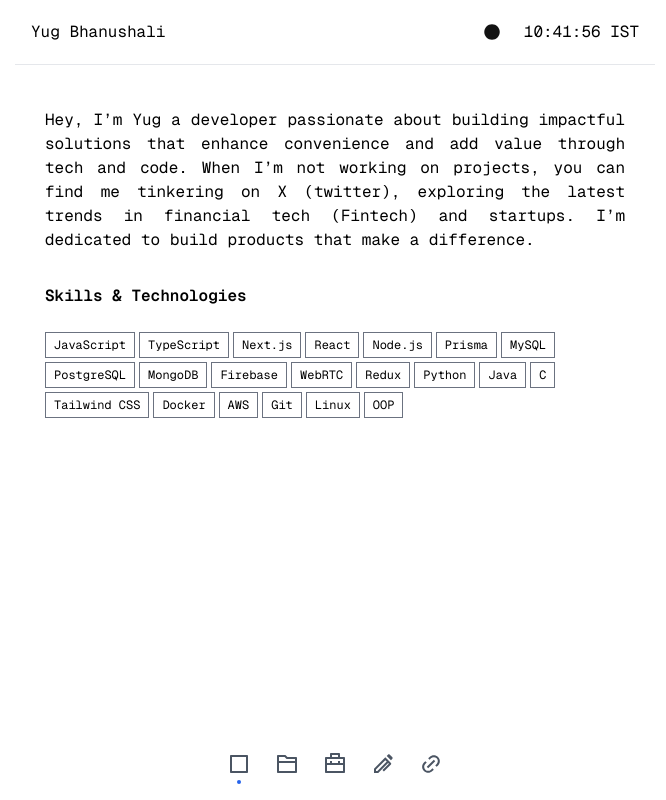
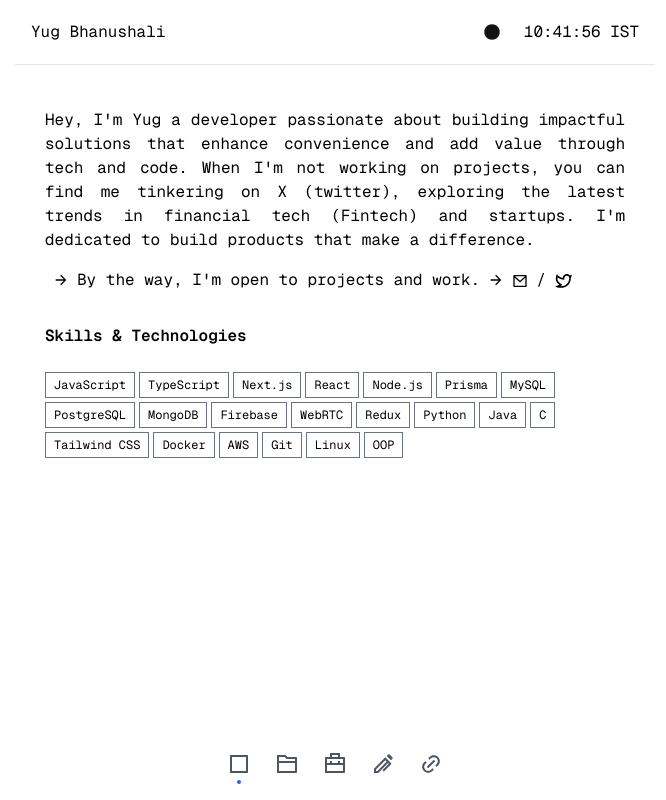
Before and after one commit to YugBhanushali/v2-portfolio, a Next.js app: page / in a window 1280 px wide. Shown: the whole page, without its empty margins (305-971 px from the left). Built offline with nearby package versions, Linux system fonts and the light colour scheme; no server answers.

Commit message:
some minor fixes

```diff
--- a/app/blogs/[slug]/page.tsx
+++ b/app/blogs/[slug]/page.tsx
@@ -2,12 +2,13 @@ import fs from "fs";
 import path from "path";
 import matter from "gray-matter";
 import React from "react";
-import { RiCalendarLine, RiTimeLine, RiUser3Line } from "react-icons/ri";
+import { RiCalendarLine, RiTimeLine } from "react-icons/ri";
 import { unified } from "unified";
 import remarkParse from "remark-parse";
 import remarkRehype from "remark-rehype";
 import rehypeStringify from "rehype-stringify";
 import rehypePrettyCode from "rehype-pretty-code";
+import BlogEndSection from "@/components/BlogPostEnd";
 
 // Utility function to get all blog posts metadata
 const getBlogPosts = () => {
@@ -91,21 +92,7 @@ const BlogPage = async ({ params }: { params: { slug: string } }) => {
         dangerouslySetInnerHTML={{ __html: renderedContent }}
       ></article>
 
-      {/* Suggested Posts Section */}
-      {/* {suggestedPosts.length > 0 && (
-        <div className="mt-10">
-          <h3 className="text-xl font-semibold">Related Posts</h3>
-          <ul className="list-disc ml-5 mt-3">
-            {suggestedPosts.map((post) => (
-              <li key={post.slug}>
-                <a href={`/blogs/${post.slug}`} className="text-blue-500">
-                  {post.title}
-                </a>
-              </li>
-            ))}
-          </ul>
-        </div>
-      )} */}
+      <BlogEndSection />
     </div>
   );
 };
--- a/app/page.tsx
+++ b/app/page.tsx
@@ -1,17 +1,40 @@
 "use client";
 import { motion } from "framer-motion";
 import { skills } from "./utils/constants";
+import Link from "next/link";
+import { RiTwitterLine, RiArrowRightLine, RiMailLine } from "react-icons/ri";
 
 export default function Home() {
   return (
     <div className="flex flex-col w-full sm:w-[100%] md:w-[70%] lg:w-[50%] p-5 sm:p-2 md:p-4 lg:p-5 mt-3">
       <div>
         <div className="flex w-full text-[14px] sm:text-[16px] text-justify">
-          Hey, I’m Yug a developer passionate about building impactful solutions
-          that enhance convenience and add value through tech and code. When I’m
+          Hey, I'm Yug a developer passionate about building impactful solutions
+          that enhance convenience and add value through tech and code. When I'm
           not working on projects, you can find me tinkering on X (twitter),
           exploring the latest trends in financial tech (Fintech) and startups.
-          I’m dedicated to build products that make a difference.
+          I'm dedicated to build products that make a difference.
+        </div>
+
+        <div className="flex items-center w-full text-[14px] sm:text-[16px] mt-4">
+          <RiArrowRightLine className="mx-2" />
+          By the way, I'm open to projects and work.
+          <RiArrowRightLine className="mx-2" />
+          <Link
+            href="mailto:yug.h.bhanushali1@gmail.com"
+            className="hover:text-blue-500 transition-colors"
+          >
+            <RiMailLine className="inline-block w-4 h-4" />
+          </Link>
+          <p className="mx-2">/</p>
+          <Link
+            href="https://twitter.com/TheYug03"
+            target="_blank"
+            rel="noopener noreferrer"
+            className="hover:text-blue-500 transition-colors"
+          >
+            <RiTwitterLine className="inline-block w-5 h-5" />
+          </Link>
         </div>
 
         {/* Skills section */}
@@ -26,7 +49,7 @@ export default function Home() {
             {skills.map((skill, index) => (
               <motion.span
                 key={index}
-                className="text-xs border border-gray-500 px-2 py-1  transition-colors duration-200"
+                className="text-xs border border-gray-500 px-2 py-1 transition-colors duration-200"
                 initial={{ opacity: 0, scale: 0.9 }}
                 animate={{ opacity: 1, scale: 1 }}
                 transition={{ duration: 0.2, delay: index * 0.03 }}
--- a/app/utils/constants.ts
+++ b/app/utils/constants.ts
@@ -126,8 +126,8 @@ export const workExperiences: WorkExperience[] = [
     `,
     websiteLink: "https://tracksandtowers.com",
     startDate: "March 2024",
-    endDate: null,
-    currentlyWorking: true,
+    endDate: "December 2024",
+    currentlyWorking: false,
     technologies: [
       "TypeScript",
       "Node.js",
@@ -140,6 +140,8 @@ export const workExperiences: WorkExperience[] = [
       "VPS",
       "Docker",
       "CI/CD",
+      "Grafana",
+      "Prometheus",
     ],
   },
   {
@@ -206,7 +208,7 @@ export const socialLinks: SocialLink[] = [
     icon: RiGithubLine,
     href: "https://github.com/YugBhanushali",
   },
-  { name: "Resume", icon: RiFileTextLine, href: "/resume/resume.pdf" },
+  { name: "Resume", icon: RiFileTextLine, href: "/resume/Yug-Bhanushali.pdf" },
   {
     name: "Repository",
     icon: RiGitRepositoryLine, // You can choose a suitable icon
--- /dev/null
+++ b/components/BlogPostEnd.tsx
@@ -0,0 +1,15 @@
+import React from "react";
+
+const BlogEndSection = () => {
+  return (
+    <div className="mt-12 pt-6 border-t border-gray-200">
+      <div className="text-center mt-1">
+        <p className="text-gray-600 italic dark:text-gray-300">
+          Thank you for reading!
+        </p>
+      </div>
+    </div>
+  );
+};
+
+export default BlogEndSection;
```
Also changed, not shown: 2 other files (tests, documents, lock files or other folders).
